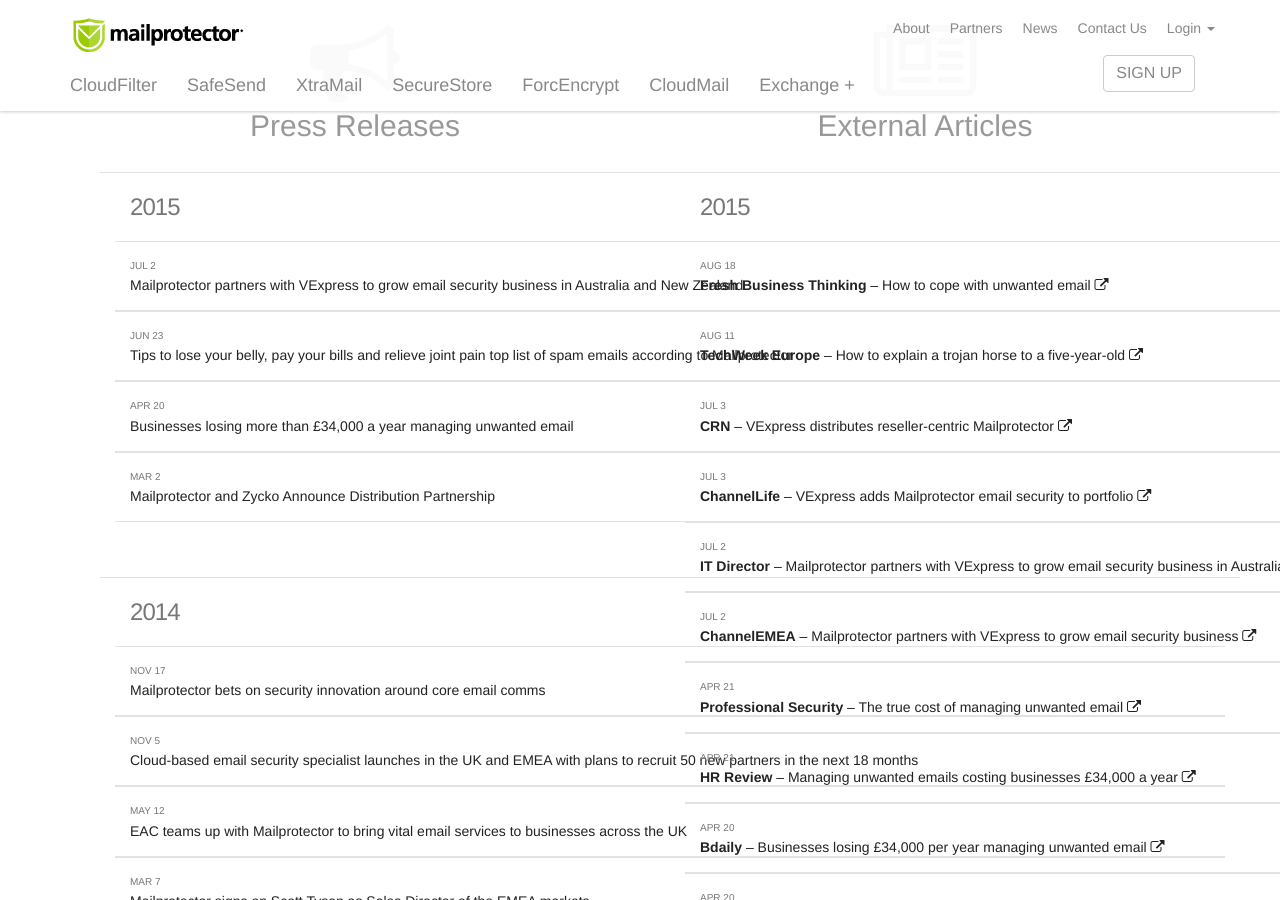
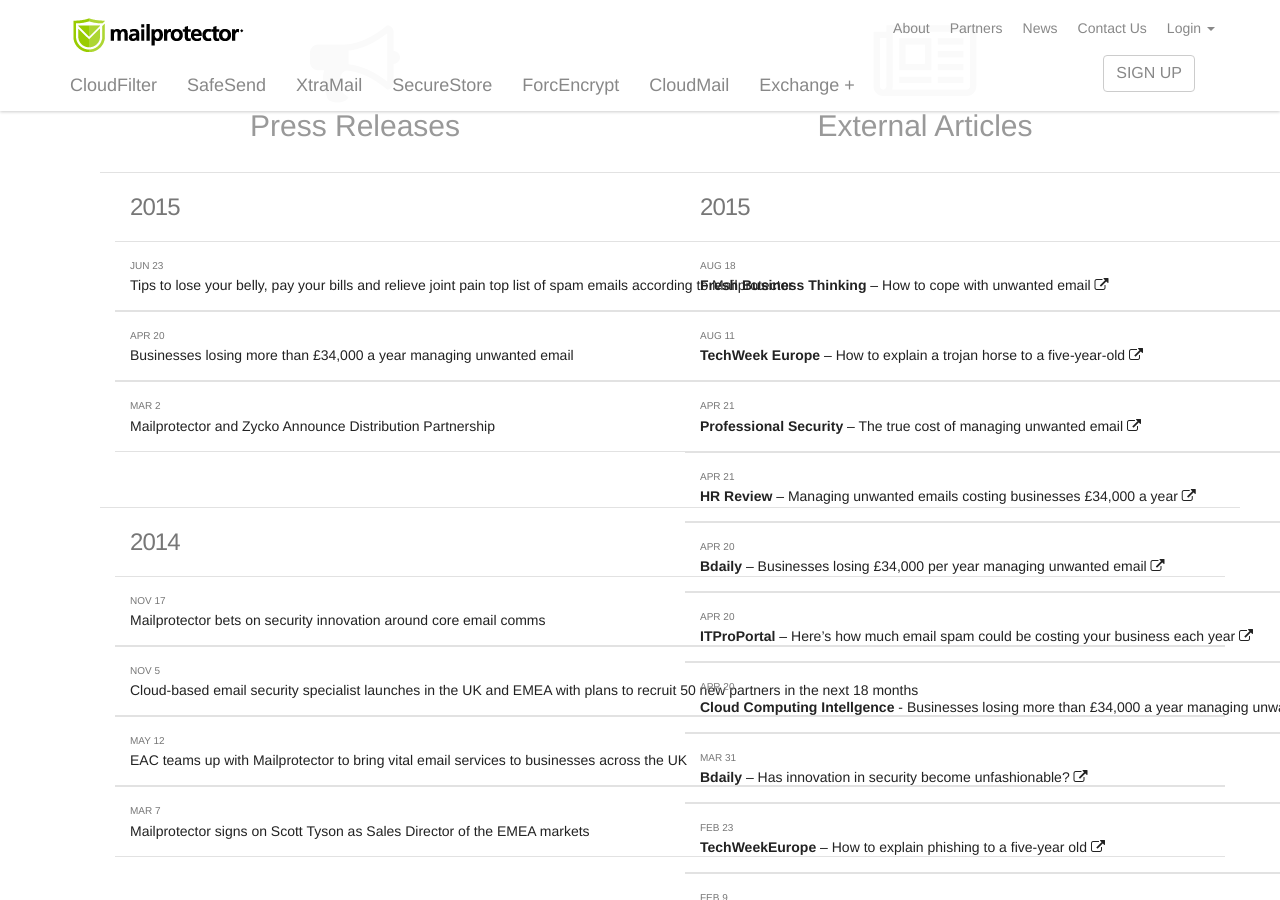
Before and after one commit to virtualconnect/mailprotector.com, a Jekyll site: the page built from news/index.html, in a window 1280 px wide and 900 px high, scrolled down 307 px. Built offline with Jekyll 4.4.1, drawn with Linux system fonts in a browser that asks for light colours; nearby versions of some CDN libraries; some web fonts are replaced.

Commit message:
Remove VExpress

```diff
--- a/_includes/sidenav.html
+++ b/_includes/sidenav.html
@@ -12,7 +12,6 @@
                     <div>
                         <div class="panel-body">
                             <div class="list-group" id="sidebar">
-								<a href="/news/2015/07/02/mailprotector-vexpress-partnership/index.html" class="list-group-item"><span class="date">Jul 02</span>Mailprotector partners with VExpress to grow email security business in Australia and New Zealand</a>
 						        <a href="/news/2015/06/23/top-spam-list/index.html" class="list-group-item"><span class="date">Jun 23</span>Tips to lose your belly, pay your bills and relieve joint pain top list of spam emails according to Mailprotector</a>
 								<a href="/news/2015/04/20/spam-filter-roi/index.html" class="list-group-item"><span class="date">Apr 20</span>Businesses losing more than £34,000 a year managing unwanted email</a>
 								<a href="/news/2015/03/02/mailprotector-zycko-partnership/index.html" class="list-group-item"><span class="date">Mar 2</span>Mailprotector and Zycko Announce Distribution Partnership</a>
--- a/index.html
+++ b/index.html
@@ -69,7 +69,7 @@ body_class: home
 </div>
 
 <!-- Latest news -->
-<a class="news-bar" id="latestnews" data-expire="2015-10-02" href="http://www.mailprotector.com/news/2015/07/02/mailprotector-vexpress-partnership/index.html" target="_blank"><span class="news-item"><b>IN THE NEWS:</b> Mailprotector partners with VExpress to grow email security business in Australia and New Zealand <i class="fa fa-external-link"></i></span></a>
+<a class="news-bar" id="latestnews" data-expire="2015-09-15" href="http://www.mailprotector.com/news/2015/07/02/mailprotector-vexpress-partnership/index.html" target="_blank"><span class="news-item"><b>IN THE NEWS:</b> Mailprotector partners with VExpress to grow email security business in Australia and New Zealand <i class="fa fa-external-link"></i></span></a>
 <!-- Latest news -->
 
 <div class="product-main">
--- a/news/index.html
+++ b/news/index.html
@@ -32,9 +32,6 @@ body_class: news
 
 		                    <div>
 		                        <div class="panel-body">
-									<div class="row">
-		                                <a href="/news/2015/07/02/mailprotector-vexpress-partnership/index.html" target="_blank"><div class="date col-sm-12">Jul 2</div>Mailprotector partners with VExpress to grow email security business in Australia and New Zealand</a>
-		                            </div>
 									<div class="row">
 		                                <a href="/news/2015/06/23/top-spam-list/index.html" target="_blank"><div class="date col-sm-12">Jun 23</div>Tips to lose your belly, pay your bills and relieve joint pain top list of spam emails according to Mailprotector</a>
 		                            </div>
@@ -101,18 +98,6 @@ body_class: news
 		                            </div>
 		                            <div class="row">
 		                                <a href="http://www.techweekeurope.co.uk/workspace/how-explain-trojan-horse-to-five-year-old-174614" target="_blank"><div class="date col-sm-12">Aug 11 </div><strong>TechWeek Europe</strong> – How to explain a trojan horse to a five-year-old <i class="fa fa-external-link"></i></a>
-		                            </div>
-		                            <div class="row">
-		                                <a href="http://www.crn.com.au/News/406080,email-security-vendor-lands-australian-distie.aspx" target="_blank"><div class="date col-sm-12">Jul 3</div><strong>CRN</strong> – VExpress distributes reseller-centric Mailprotector <i class="fa fa-external-link"></i></a>
-		                            </div>
-									<div class="row">
-		                                <a href="http://channellife.com.au/story/vexpress-adds-mailprotector-email-security-portfolio/" target="_blank"><div class="date col-sm-12">Jul 3</div><strong>ChannelLife</strong> –  VExpress adds Mailprotector email security to portfolio <i class="fa fa-external-link"></i></a>
-		                            </div>
-									<div class="row">
-		                                <a href="http://www.it-director.com/channels/distribution/news_release.php?rel=45100" target="_blank"><div class="date col-sm-12">Jul 2</div><strong>IT Director</strong> – Mailprotector partners with VExpress to grow email security business in Australia and New Zealand <i class="fa fa-external-link"></i></a>
-		                            </div>
-									<div class="row">
-		                                <a href="http://www.channelemea.com/spip.php?article36890" target="_blank"><div class="date col-sm-12">Jul 2</div><strong>ChannelEMEA</strong> – Mailprotector partners with VExpress to grow email security business <i class="fa fa-external-link"></i></a>
 		                            </div>
 									<div class="row">
 		                                <a href="http://www.professionalsecurity.co.uk/products/computer-systems-and-it-security-news/true-cost-of-managing-unwanted-email" target="_blank"><div class="date col-sm-12">Apr 21</div><strong>Professional Security</strong> – The true cost of managing unwanted email <i class="fa fa-external-link"></i></a>
```
Also changed, not shown: _posts/2015-07-01-mailprotector-vexpress-partnership.markdown (deleted, +0 -41 lines).
